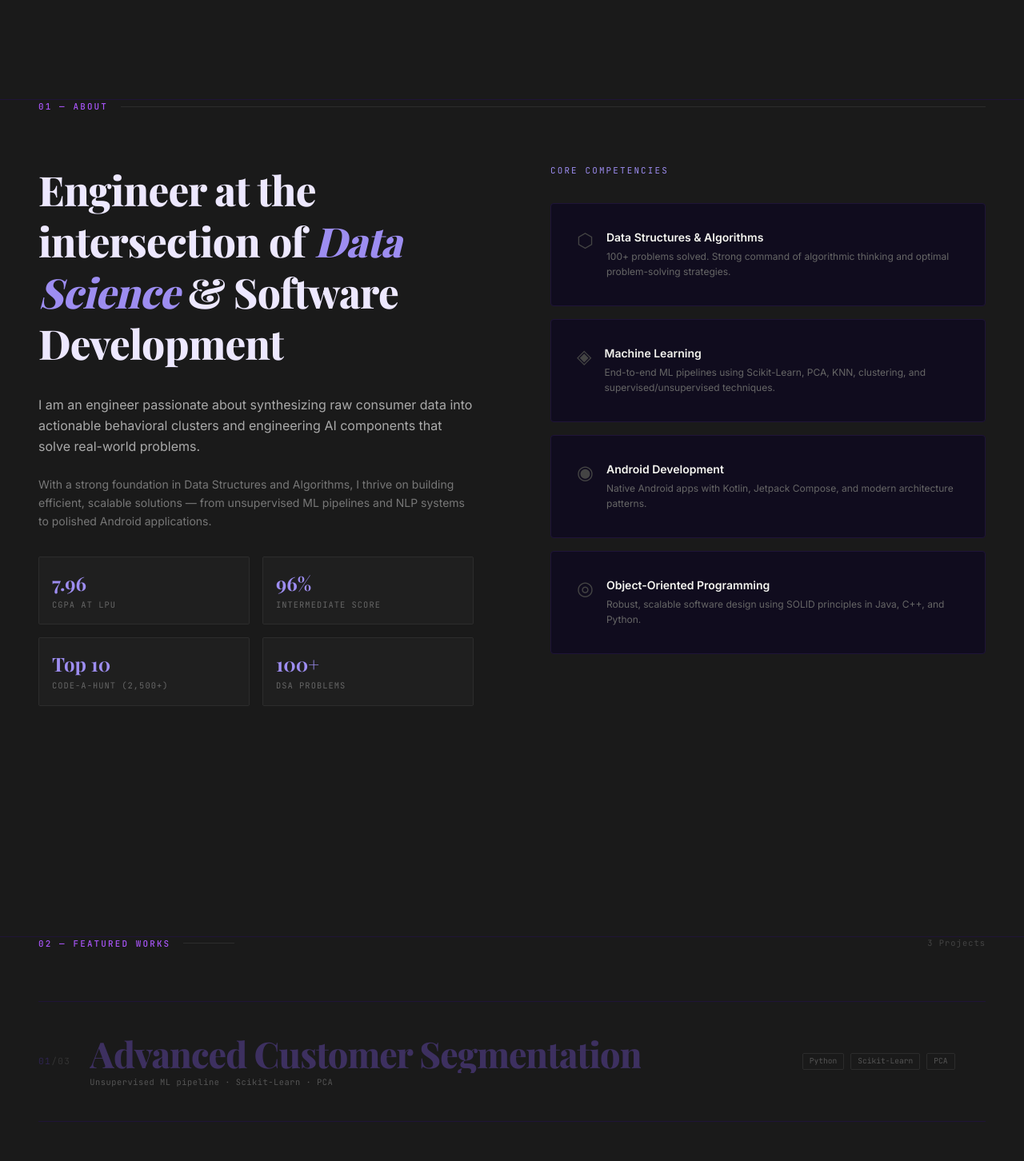
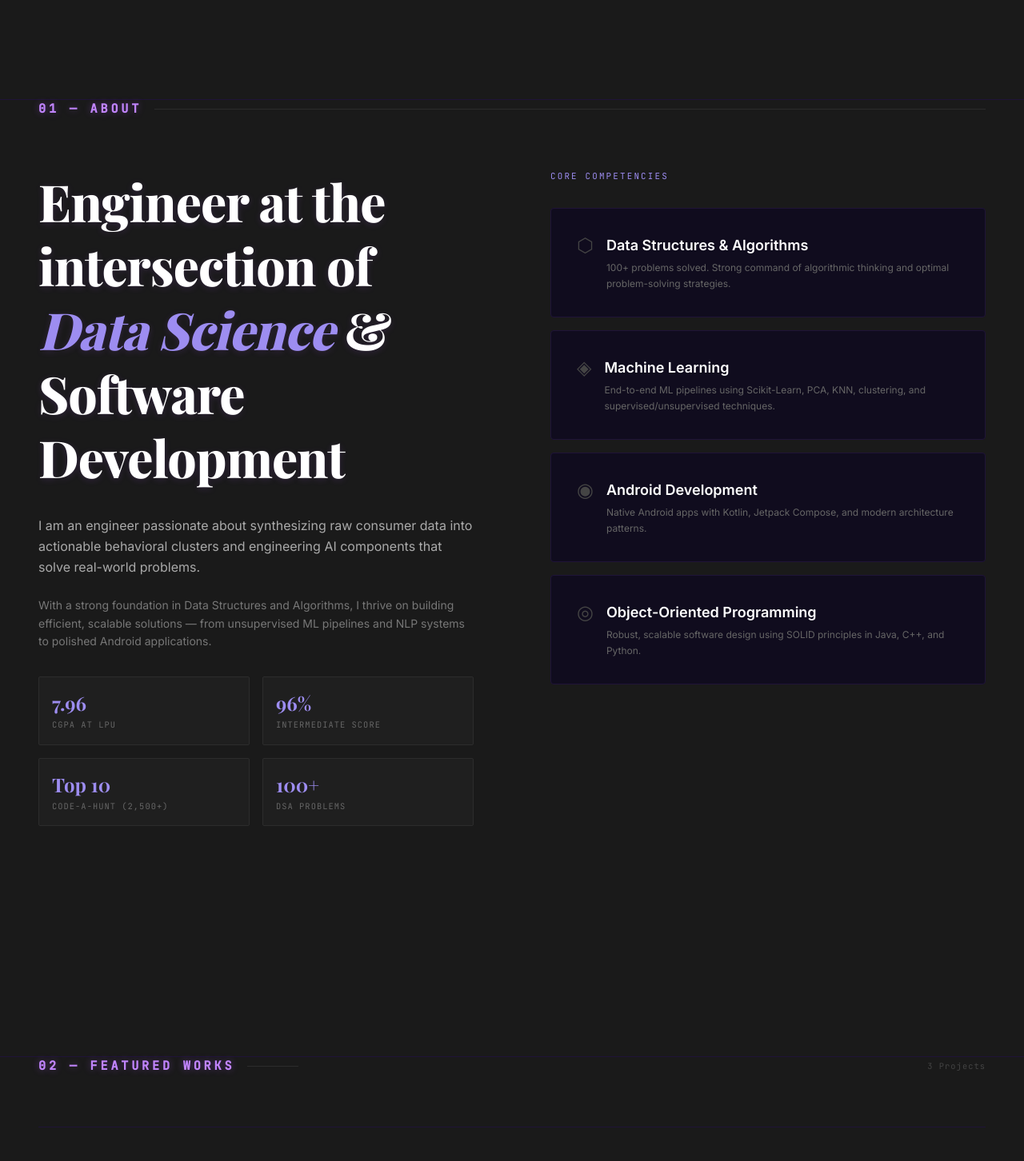
Before and after one commit to subhashroy17/portfolio, a React (Vite) app: page / in a window 1280 px wide. Shown: the part 820-2272 px from the top of the page at 80% size. Built offline with nearby package versions, Linux system fonts and the light colour scheme.

Commit message:
Increase heading sizes and visibility across components

```diff
--- a/src/components/About.jsx
+++ b/src/components/About.jsx
@@ -92,7 +92,7 @@ export default function About() {
                       {icon}
                     </span>
                     <div>
-                      <h3 className="text-[#F5F5F0] text-sm font-semibold mb-1">{title}</h3>
+                      <h3 className="text-[#ffffff] text-lg font-semibold mb-1 drop-shadow-sm">{title}</h3>
                       <p className="text-[#666] text-xs leading-relaxed">{desc}</p>
                     </div>
                   </div>
--- a/src/components/Education.jsx
+++ b/src/components/Education.jsx
@@ -71,7 +71,7 @@ export default function Education() {
                 <motion.div key={degree} {...fadeUp(0.1 + i * 0.1)} className="edu-card">
                   <div className="flex flex-col md:flex-row md:items-start md:justify-between gap-1">
                     <div>
-                      <h3 className="font-serif text-xl font-bold text-[#F5F5F0] mb-1">{degree}</h3>
+                      <h3 className="font-serif text-2xl font-bold text-[#ffffff] mb-1 drop-shadow-sm">{degree}</h3>
                       <p className="text-[#aaa] text-sm">{institution}</p>
                     </div>
                     <div className="text-right flex-shrink-0">
@@ -101,7 +101,7 @@ export default function Education() {
                       Featured
                     </span>
                   </div>
-                  <h3 className="font-serif text-2xl font-bold text-[#F5F5F0] mb-1">{title}</h3>
+                  <h3 className="font-serif text-3xl font-bold text-[#ffffff] mb-1 drop-shadow-md">{title}</h3>
                   <p className="text-[#9D8DF1] text-sm font-medium mb-3">{org}</p>
                   <p className="text-[#777] text-sm">{detail}</p>
                 </div>
@@ -129,7 +129,7 @@ export default function Education() {
                       <span className="text-[#9D8DF1] text-xs">✓</span>
                     </div>
                     <div>
-                      <h4 className="text-[#F5F5F0] text-sm font-semibold mb-0.5">{title}</h4>
+                      <h4 className="text-[#ffffff] text-lg font-semibold mb-0.5 drop-shadow-sm">{title}</h4>
                       <p className="font-mono text-[0.6rem] text-[#666] tracking-wider">{org}</p>
                     </div>
                   </div>
--- a/src/index.css
+++ b/src/index.css
@@ -75,30 +75,33 @@
   /* ── Serif display heading ── */
   .display-serif {
     font-family: 'Playfair Display', Georgia, serif;
-    font-size: clamp(3.5rem, 8vw, 8rem);
+    font-size: clamp(4rem, 9vw, 9.5rem);
     font-weight: 900;
     line-height: 0.95;
     letter-spacing: -0.02em;
-    color: #EDE8FF;
+    color: #ffffff;
+    text-shadow: 0 4px 12px rgba(168, 85, 247, 0.2);
   }
 
   .display-serif-md {
     font-family: 'Playfair Display', Georgia, serif;
-    font-size: clamp(2rem, 4vw, 4rem);
+    font-size: clamp(2.5rem, 5vw, 5rem);
     font-weight: 800;
     line-height: 1.1;
     letter-spacing: -0.015em;
-    color: #EDE8FF;
+    color: #ffffff;
+    text-shadow: 0 2px 8px rgba(168, 85, 247, 0.15);
   }
 
   /* ── Section label / mono tag ── */
   .label-tag {
     font-family: 'JetBrains Mono', monospace;
-    font-size: 0.68rem;
-    font-weight: 500;
-    letter-spacing: 0.2em;
+    font-size: 0.95rem;
+    font-weight: 600;
+    letter-spacing: 0.25em;
     text-transform: uppercase;
-    color: #A855F7;
+    color: #C084FC;
+    text-shadow: 0 0 10px rgba(168, 85, 247, 0.4);
   }
 
   /* ── Vibranium accent bar ── */
@@ -170,7 +173,8 @@
   }
 
   .project-row:hover .project-title {
-    color: #EDE8FF;
+    color: #ffffff;
+    text-shadow: 0 4px 12px rgba(168, 85, 247, 0.3);
   }
 
   .project-row:hover .project-arrow {
@@ -189,11 +193,11 @@
 
   .project-title {
     font-family: 'Playfair Display', Georgia, serif;
-    font-size: clamp(1.8rem, 3.5vw, 3rem);
+    font-size: clamp(2.5rem, 5vw, 4.5rem);
     font-weight: 800;
     letter-spacing: -0.02em;
     color: #3D3060;
-    transition: color 0.4s cubic-bezier(0.16, 1, 0.3, 1);
+    transition: all 0.4s cubic-bezier(0.16, 1, 0.3, 1);
     line-height: 1.1;
   }
 
```
